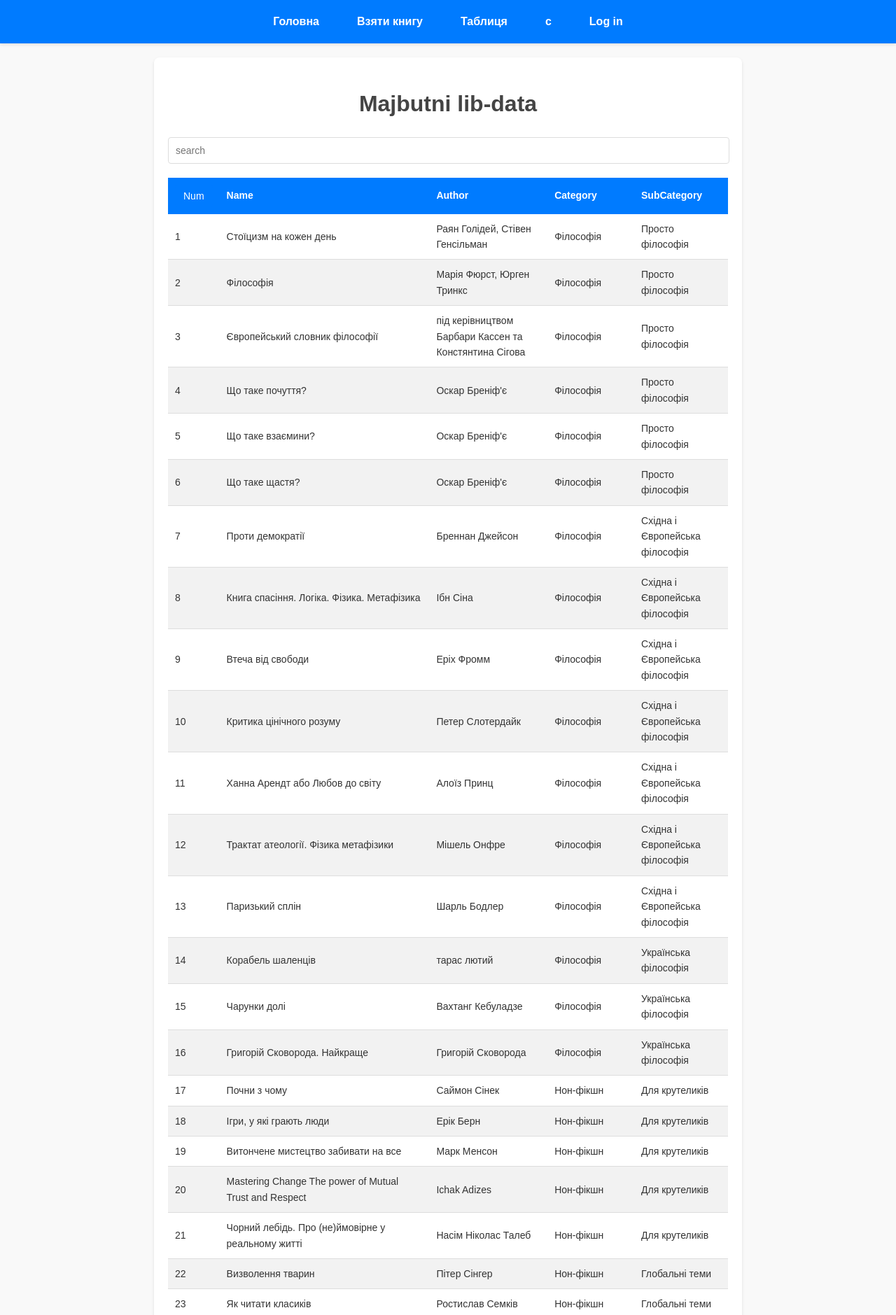
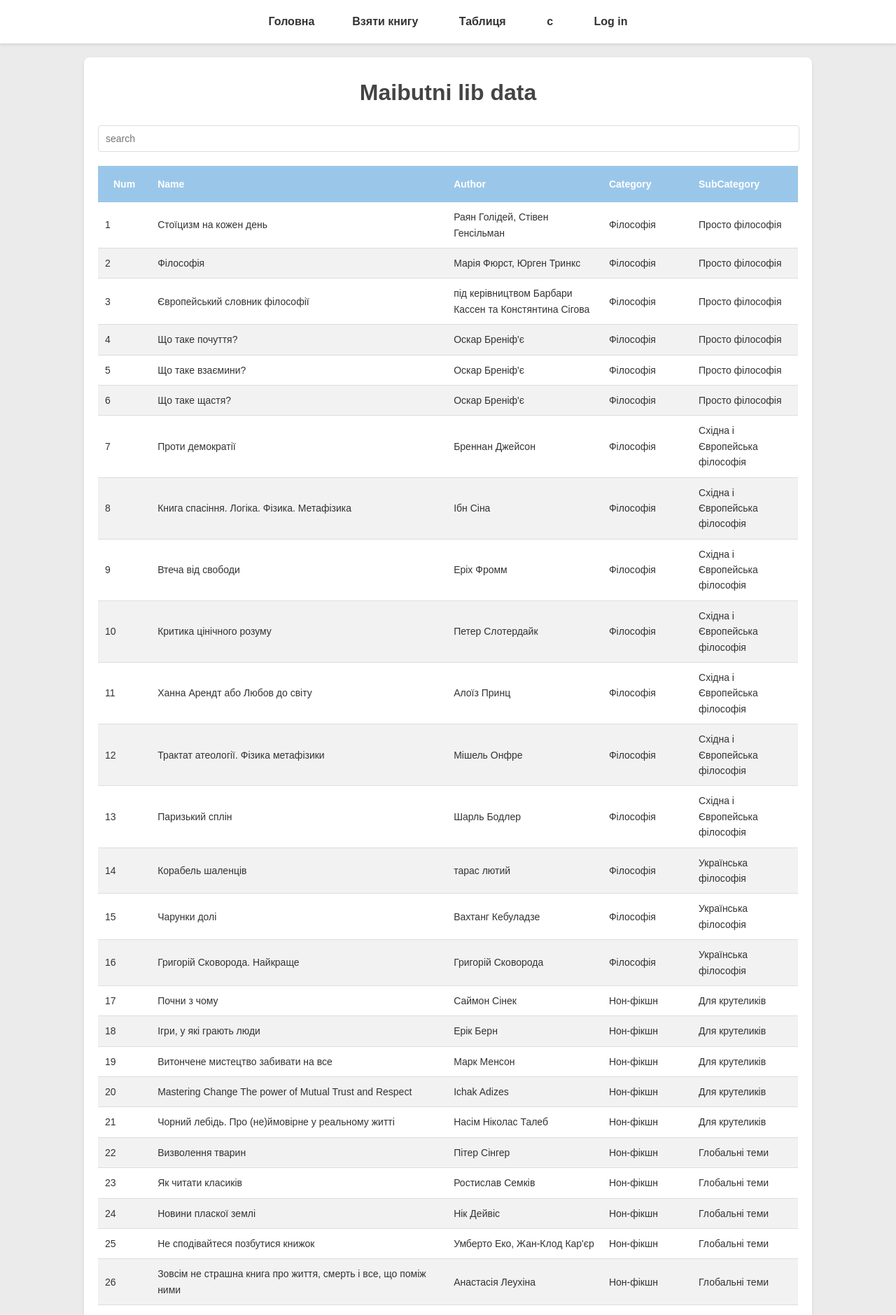
Before and after one commit to radchenkoDim/library, a Django app: page /books/table/ in a window 1280 px wide. Shown: the top 1879 px of the page at 70% size. Run offline with Django 5.2, Linux system fonts and the light colour scheme; data comes from the database, SQL or seed files in the repository.

Commit message:
added global styles

```diff
--- a/books/static/books/style-table.css
+++ /dev/null
@@ -1,160 +0,0 @@
-body {
-    font-family: 'Arial', sans-serif;
-    line-height: 1.6;
-    margin: 0;
-    padding: 0;
-    background-color: #f9f9f9;
-    color: #333;
-}
-
-/* Стиль для head */
-.head {
-    display: flex;
-    justify-content: center; /* Вирівнюємо посилання по центру */
-    align-items: center;
-    padding: 10px 20px;
-    background-color: #007bff; /* Фонова заливка */
-    box-shadow: 0 2px 4px rgba(0, 0, 0, 0.1); /* Тінь для header */
-}
-
-/* Стиль для посилань */
-.head a {
-    color: white; /* Колір тексту */
-    text-decoration: none; /* Забираємо підкреслення */
-    font-size: 16px;
-    font-weight: bold;
-    margin: 0 15px; /* Відступи між посиланнями */
-    padding: 8px 12px; /* Відступи всередині */
-    border-radius: 4px; /* Округлені кути */
-    transition: background-color 0.3s ease; /* Плавний перехід кольору */
-}
-
-/* Ефект наведення на посилання */
-.head a:hover {
-    background-color: white; /* Фон при наведенні */
-    color: #007bff; /* Колір тексту при наведенні */
-    text-decoration: underline; /* Підкреслення при наведенні */
-}
-
-/* Адаптивність для мобільних пристроїв */
-@media (max-width: 600px) {
-    .head {
-        flex-wrap: wrap; /* Розташовуємо посилання у кілька рядків */
-        padding: 15px 10px;
-    }
-
-    .head a {
-        font-size: 14px;
-        margin: 5px; /* Менший відступ між посиланнями */
-    }
-}
-
-
-.container {
-    max-width: 800px;
-    margin: 20px auto;
-    padding: 20px;
-    background: #fff;
-    box-shadow: 0 2px 4px rgba(0, 0, 0, 0.1);
-    border-radius: 8px;
-}
-
-/* Стили для заголовка */
-h1 {
-    text-align: center;
-    color: #444;
-}
-
-/* Стили для поля ввода */
-.input-table {
-    margin-bottom: 20px;
-    padding: 0px 20px 0px 0px;
-}
-
-#filterInput {
-    width: 100%;
-    padding: 10px;
-    border: 1px solid #ddd;
-    border-radius: 4px;
-    font-size: 14px;
-}
-
-#filterInput:focus {
-    outline: none;
-    border-color: #007bff;
-    box-shadow: 0 0 4px rgba(0, 123, 255, 0.2);
-}
-
-/* Стили для таблицы */
-table {
-    width: 100%;
-    border-collapse: collapse;
-    margin-top: 10px;
-}
-
-thead {
-    background-color: #007bff;
-    color: #fff;
-}
-
-thead th {
-    padding: 10px;
-    text-align: left;
-    font-size: 14px;
-}
-
-tbody tr {
-    border-bottom: 1px solid #ddd;
-}
-
-tbody tr:nth-child(even) {
-    background-color: #f2f2f2;
-}
-
-tbody tr:hover {
-    background-color: #e9ecef;
-}
-
-td {
-    padding: 10px;
-    font-size: 14px;
-}
-
-td a {
-    text-decoration: none;
-    color: inherit;
-}
-
-button {
-    padding: 8px 12px;
-    background-color: #007bff;
-    color: white;
-    border: none;
-    border-radius: 4px;
-    cursor: pointer;
-    font-size: 14px;
-}
-
-button:hover {
-    background-color: #0056b3;
-}
-
-.highlight {
-    background-color: yellow;
-    color: black;
-}
-
-@media (max-width: 600px) {
-    .container {
-        padding: 10px;
-    }
-
-    table {
-        font-size: 12px;
-    }
-
-    button {
-        font-size: 12px;
-        padding: 6px 8px;
-    }
-}
--- /dev/null
+++ b/books/static/books/style.css
@@ -0,0 +1,137 @@
+body {
+  font-family: "Arial", sans-serif;
+  line-height: 1.6;
+  margin: 0;
+  padding: 0;
+  background-color: #ebebeb;
+  color: #333;
+}
+
+.head {
+  display: flex;
+  justify-content: center;
+  align-items: center;
+  padding: 10px 20px;
+  background-color: white;
+  box-shadow: 0 2px 4px rgba(0, 0, 0, 0.1);
+}
+.head .head-link {
+  color: #333;
+  text-decoration: none;
+  font-size: 16px;
+  font-weight: bold;
+  margin: 0 15px;
+  padding: 8px 12px;
+  border-radius: 4px;
+  transition: background-color 0.3s ease;
+}
+.head .head-link:hover {
+  color: #ef8368;
+}
+
+.container {
+  max-width: 1000px;
+  margin: 20px auto;
+  padding: 20px;
+  background: #fff;
+  box-shadow: 0 2px 4px rgba(0, 0, 0, 0.1);
+  border-radius: 8px;
+}
+@media (max-width: 600px) {
+  .container {
+    padding: 10px;
+  }
+}
+
+h1 {
+  text-align: center;
+  color: #444;
+  margin-top: 5px;
+}
+
+.input-table {
+  margin-bottom: 20px;
+  padding: 0 20px 0 0;
+}
+
+#filterInput {
+  width: 100%;
+  padding: 10px;
+  border: 1px solid #ddd;
+  border-radius: 4px;
+  font-size: 14px;
+}
+#filterInput:focus {
+  outline: none;
+  border-color: #9ac7e9;
+  box-shadow: 0 0 4px rgba(67, 108, 162, 0.2);
+}
+
+table {
+  width: 100%;
+  border-collapse: collapse;
+  margin-top: 10px;
+}
+table thead {
+  background-color: #9ac7e9;
+  color: #fff;
+}
+table thead th {
+  padding: 10px;
+  text-align: left;
+  font-size: 14px;
+}
+table tbody tr {
+  border-bottom: 1px solid #ddd;
+}
+table tbody tr:nth-child(even) {
+  background-color: #f2f2f2;
+}
+table tbody tr:hover {
+  background-color: #e9ecef;
+}
+table tbody tr td {
+  padding: 10px;
+  font-size: 14px;
+}
+table tbody tr td a {
+  text-decoration: none;
+  color: inherit;
+}
+@media (max-width: 600px) {
+  table {
+    font-size: 12px;
+  }
+}
+
+button {
+  padding: 8px 12px;
+  background-color: #9ac7e9;
+  color: white;
+  font-weight: bold;
+  border: none;
+  border-radius: 4px;
+  cursor: pointer;
+  font-size: 14px;
+  transition: 0.2s;
+}
+button:hover {
+  background-color: white;
+  color: #9ac7e9;
+  text-decoration: underline;
+}
+@media (max-width: 600px) {
+  button {
+    font-size: 12px;
+    padding: 6px 8px;
+  }
+}
+
+.highlight {
+  background-color: yellow;
+  color: black;
+}
+
+.orange {
+  color: #ef8368;
+}/*# sourceMappingURL=style.css.map */
--- /dev/null
+++ b/books/static/books/style.scss
@@ -0,0 +1,155 @@
+$blue: #436CA2;
+$light-blue: #9ac7e9;
+$orange: #ef8368;
+
+body {
+    font-family: 'Arial', sans-serif;
+    line-height: 1.6;
+    margin: 0;
+    padding: 0;
+    background-color: #ebebeb;
+    color: #333;
+}
+
+// header
+.head {
+    display: flex;
+    justify-content: center;
+    align-items: center;
+    padding: 10px 20px;
+    background-color: white;
+    box-shadow: 0 2px 4px rgba(0, 0, 0, 0.1);
+
+    .head-link {
+        color: #333;
+        text-decoration: none;
+        font-size: 16px;
+        font-weight: bold;
+        margin: 0 15px;
+        padding: 8px 12px;
+        border-radius: 4px;
+        transition: background-color 0.3s ease;
+
+        &:hover {
+            color: $orange;
+        }
+    }
+}
+
+// container
+.container {
+    max-width: 1000px;
+    margin: 20px auto;
+    padding: 20px;
+    background: #fff;
+    box-shadow: 0 2px 4px rgba(0, 0, 0, 0.1);
+    border-radius: 8px;
+
+    @media (max-width: 600px) {
+        padding: 10px;
+    }
+}
+
+h1 {
+    text-align: center;
+    color: #444;
+    margin-top: 5px;
+}
+
+.input-table {
+    margin-bottom: 20px;
+    padding: 0 20px 0 0;
+}
+
+#filterInput {
+    width: 100%;
+    padding: 10px;
+    border: 1px solid #ddd;
+    border-radius: 4px;
+    font-size: 14px;
+
+    &:focus {
+        outline: none;
+        border-color: $light-blue;
+        box-shadow: 0 0 4px rgba(67, 108, 162, 0.2);
+    }
+}
+
+// table
+table {
+    width: 100%;
+    border-collapse: collapse;
+    margin-top: 10px;
+
+    thead {
+        background-color: $light-blue;
+        color: #fff;
+
+        th {
+            padding: 10px;
+            text-align: left;
+            font-size: 14px;
+        }
+    }
+
+    tbody {
+        tr {
+            border-bottom: 1px solid #ddd;
+
+            &:nth-child(even) {
+                background-color: #f2f2f2;
+            }
+
+            &:hover {
+                background-color: #e9ecef;
+            }
+
+            td {
+                padding: 10px;
+                font-size: 14px;
+
+                a {
+                    text-decoration: none;
+                    color: inherit;
+                }
+            }
+        }
+    }
+
+    @media (max-width: 600px) {
+        font-size: 12px;
+    }
+}
+
+// sort button
+button {
+    padding: 8px 12px;
+    background-color: $light-blue;
+    color: white;
+    font-weight: bold;
+    border: none;
+    border-radius: 4px;
+    cursor: pointer;
+    font-size: 14px;
+    transition: 0.2s;
+
+    &:hover {
+        background-color: white;
+        color: $light-blue;
+        text-decoration: underline;
+    }
+
+    @media (max-width: 600px) {
+        font-size: 12px;
+        padding: 6px 8px;
+    }
+}
+
+.highlight {
+    background-color: yellow;
+    color: black;
+}
+
+.orange {
+    color: $orange;
+}
--- a/books/templates/books/layout.html
+++ b/books/templates/books/layout.html
@@ -1,19 +1,23 @@
+{% load static %}
 <!DOCTYPE html>
 <html lang="en">
 <head>
     <meta charset="UTF-8">
     <meta name="viewport" content="width=device-width, initial-scale=1.0">
     <title>Books</title>
+    <link rel="stylesheet" href="{% static 'books/style.css' %}">
     {% block head %}
     {% endblock %}
 </head>
 <body>
     <div class="head">
-        <a class="link" href="#">Головна</a>
-        <a class="link" href="#">Взяти книгу</a>
-        <a class="link" href="#">Таблиця</a>
-        <a class="link" href="#">с</a>
-        <a class="link" href="#">Log in</a>
+        <a class="head-link left" href="{% url 'index' %}">Головна</a>
+        <div class="head-right">
+            <a class="head-link" href="#">Взяти книгу</a>
+            <a class="head-link" href="{% url 'table' %}">Таблиця</a>
+            <a class="head-link" href="#">с</a>
+            <a class="head-link" href="{% url 'log_in' %}">Log in</a>
+        </div>
     </div>
     {% block body %}
     {% endblock %}
--- a/books/templates/books/table.html
+++ b/books/templates/books/table.html
@@ -2,7 +2,7 @@
 {% load static %}
 
 {% block head %}
-    <link rel="stylesheet" href="{% static 'books/style-table.css' %}">
+    {% comment %} <link rel="stylesheet" href="{% static 'books/style-table.css' %}"> {% endcomment %}
     <script>
         const data={{ books_json|safe }};
     </script>
@@ -10,7 +10,7 @@
 
 {% block body %}
 <div class="container" id="books-data">
-    <h1>Majbutni lib-data</h1>
+    <h1>Maibutni lib data</h1>
     <div class="input-table">
         <input type="text" id="filterInput" placeholder="search">
         {% comment %} <input type="submit"> {% endcomment %}
```
Also changed, not shown: books/static/books/style-book.css (deleted, +0 -82 lines), books/templates/books/book.html (+2 -7 lines), books/static/books/style-index.css (deleted), 1 other file.
